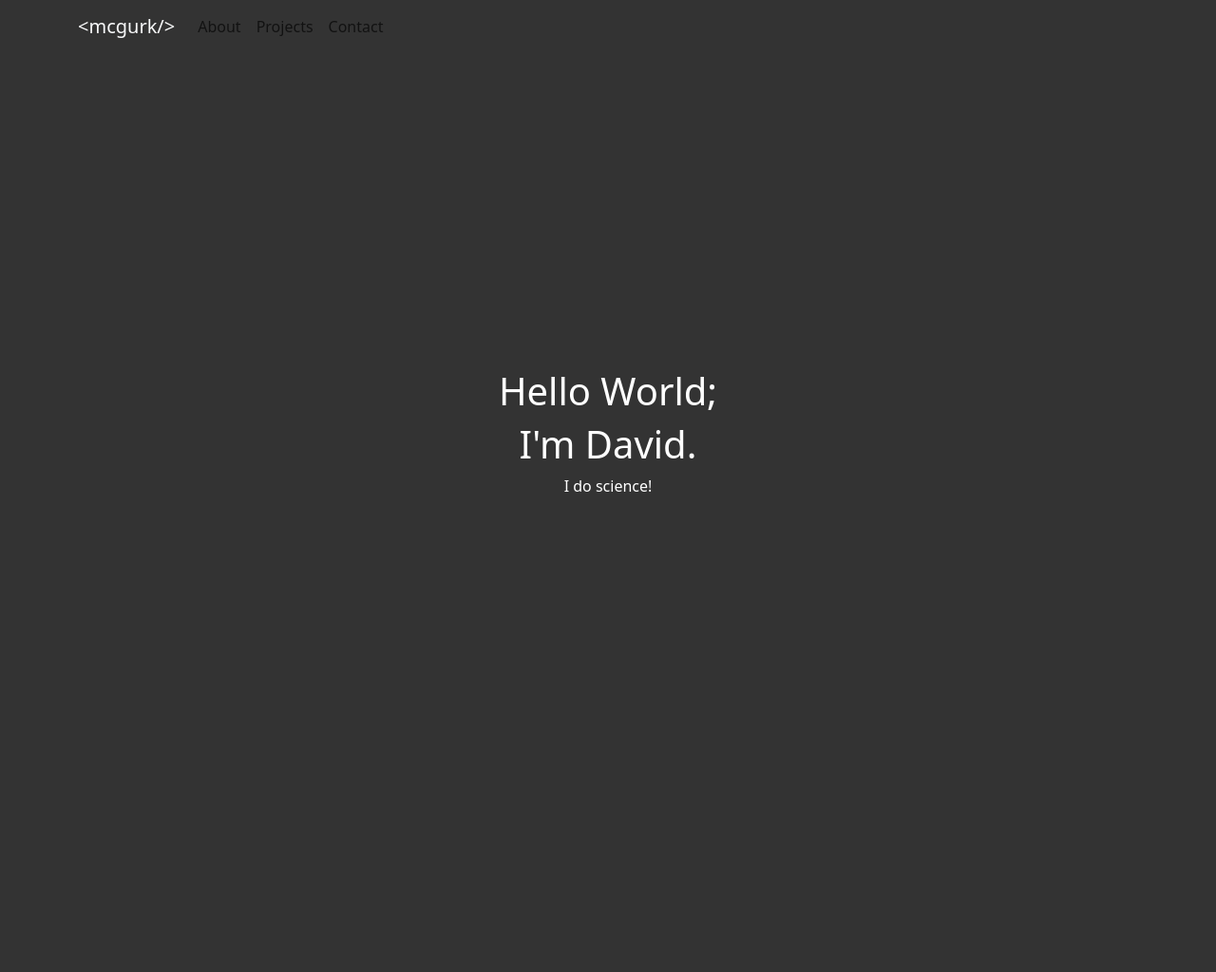
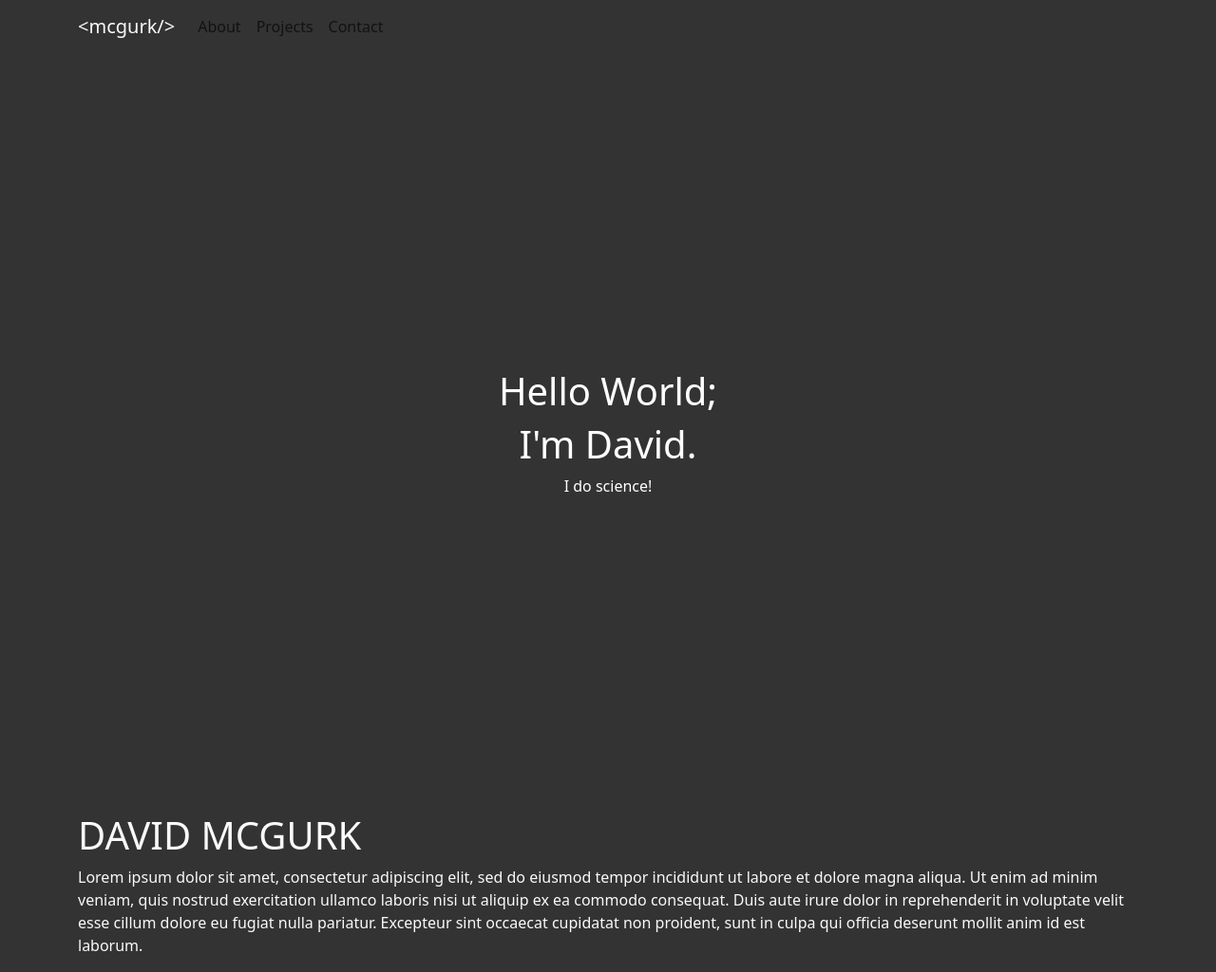
Before and after one commit to mcgurk94/portfolio, a plain HTML site: page index.html in a window 1280 px wide. Shown: the whole page at 95% size. Before the commit the page ends 856 px from the top, so only its background shows below. Drawn offline with nearby package versions, Linux system fonts and the light colour scheme.

Commit message:
Added an 'about' section containing placeholder text

```diff
--- a/index.html
+++ b/index.html
@@ -52,6 +52,14 @@
             </div>
         </div>
 
+        <div id="about" class="d-flex">
+            <div class="container text-light">
+                <h1>DAVID MCGURK</h1>
+                <p>
+                    Lorem ipsum dolor sit amet, consectetur adipiscing elit, sed do eiusmod tempor incididunt ut labore et dolore magna aliqua. Ut enim ad minim veniam, quis nostrud exercitation ullamco laboris nisi ut aliquip ex ea commodo consequat. Duis aute irure dolor in reprehenderit in voluptate velit esse cillum dolore eu fugiat nulla pariatur. Excepteur sint occaecat cupidatat non proident, sunt in culpa qui officia deserunt mollit anim id est laborum.
+                </p>
+            </div>
+        </div>
 
     </main>
 
```
